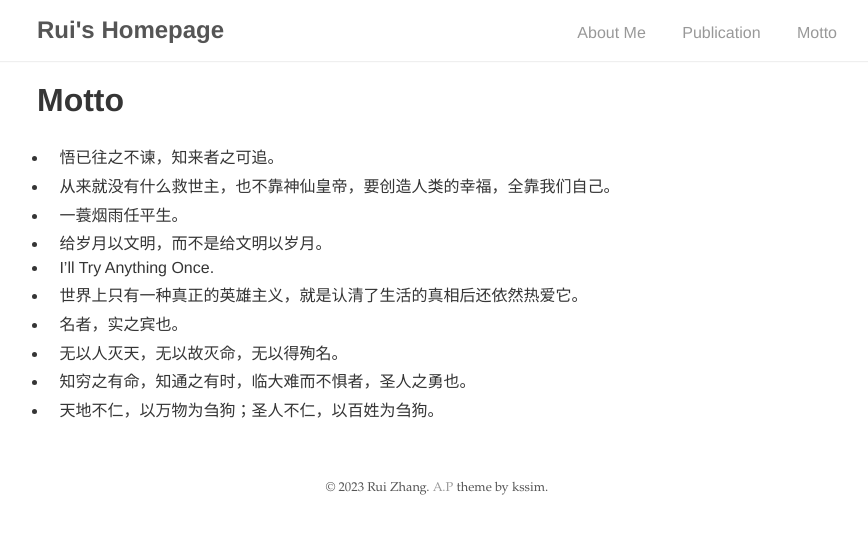
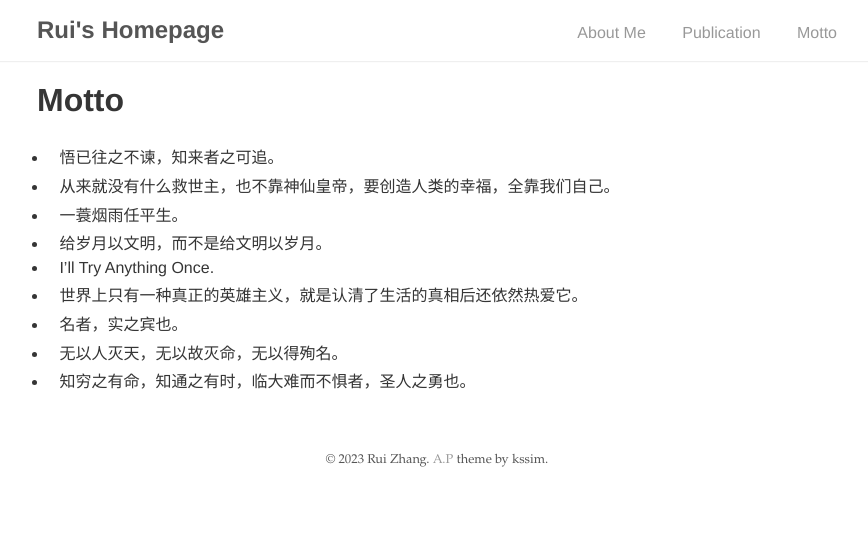
Before and after one commit to optray/optray.github.io, a Jekyll site: the page built from motto/index.md, in a window 1280 px wide. Shown: the top 534 px of the page, without its empty margins (203-1071 px from the left). Built offline with Jekyll 4.4.1, drawn with Linux system fonts in a browser that asks for light colours; our own code applies the rules of GitHub Pages for plain Markdown files.

Commit message:
Update index.md

```diff
--- a/motto/index.md
+++ b/motto/index.md
@@ -12,4 +12,3 @@ layout: base
 + 名者，实之宾也。
 + 无以人灭天，无以故灭命，无以得殉名。
 + 知穷之有命，知通之有时，临大难而不惧者，圣人之勇也。
-+ 天地不仁，以万物为刍狗；圣人不仁，以百姓为刍狗。
```
